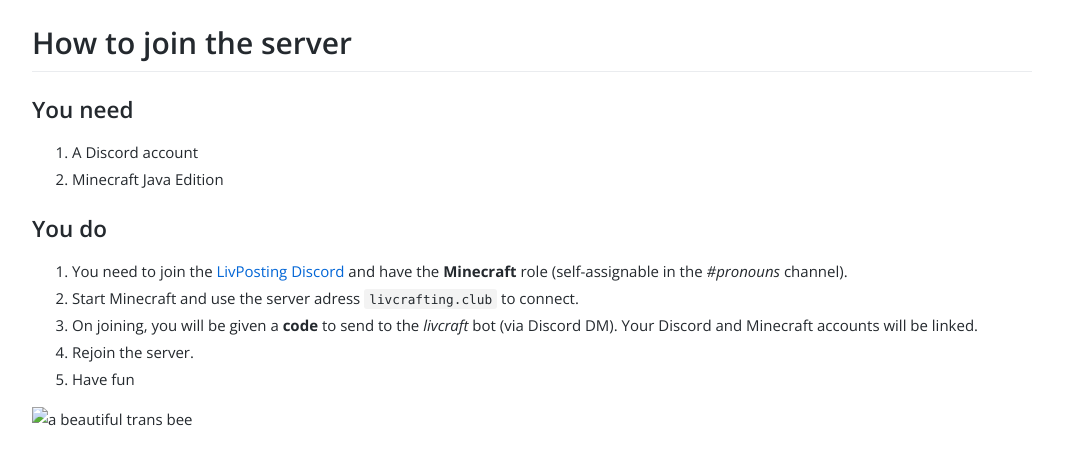
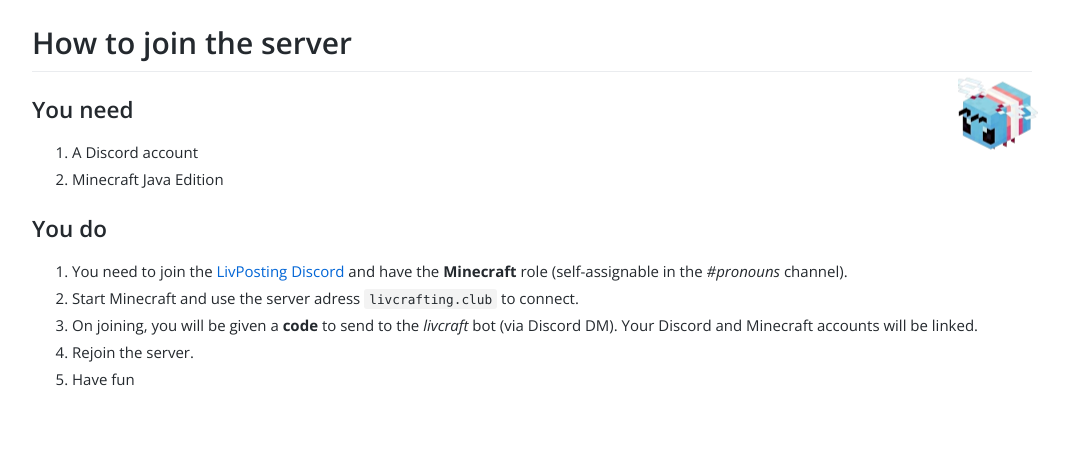
Before and after one commit to BigLazyDragon/livcraft, a Jekyll site: the page built from join.md, in a window 1280 px wide. Shown: the top 465 px of the page, without its empty margins (108-1176 px from the left). Built offline with Jekyll 4.4.1, drawn with Linux system fonts in a browser that asks for light colours.

Commit message:
fix resource links

```diff
--- a/_layouts/join.html
+++ b/_layouts/join.html
@@ -4,8 +4,8 @@
 <main>
     {{ content }}
 
-    <link rel='stylesheet' href='css/bee.css'>
+    <link rel='stylesheet' href='/css/bee.css'>
     <div class="bee">
-        <img src="images/bee.png" alt="a beautiful trans bee" title="trans bee" />
+        <img src="/images/bee.png" alt="a beautiful trans bee" title="trans bee" />
     </div>
 </main>
```
